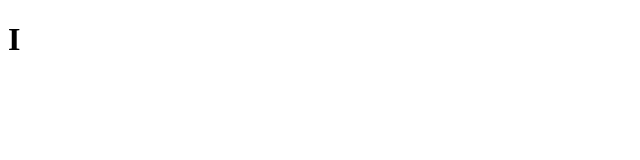
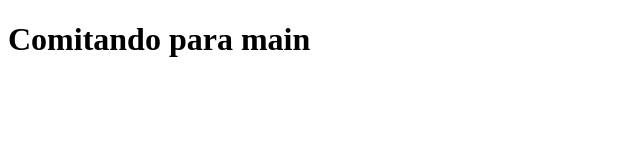
Before and after one commit to JMGOliveira/CI_CD, a plain HTML site: page index.html in a window 1280 px wide. Shown: the whole page, without its empty margins (0-640 px from the left). Drawn offline with Linux system fonts and the light colour scheme.

Commit message:
mandando pra main

```diff
--- a/index.html
+++ b/index.html
@@ -7,7 +7,7 @@
     <title>Integração/Entrega </title>
 </head>
 <body>
-<h1>I</h1>
+<h1>Comitando para main</h1>
 
 </body>
 </html>
```
